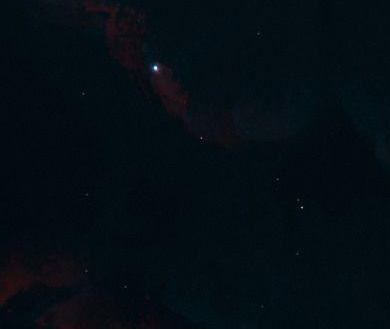
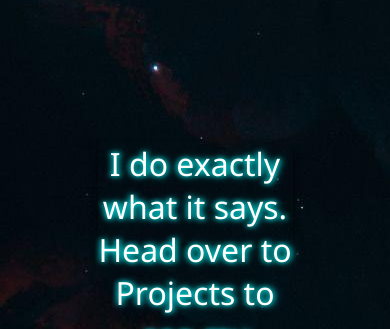
Before and after one commit to Efficient123/Efficient123.github.io, a plain HTML site: page index.html in a window 390 px wide. Shown: the part 471-800 px from the top of the page. Drawn offline with Linux system fonts and the light colour scheme.

Commit message:
Update main.css

```diff
--- a/css/main.css
+++ b/css/main.css
@@ -148,7 +148,7 @@ main {
         text-align: center;
     }
     .greeting {
-        top: 700px;
+        top: 495px;
     }
 }
 
```
